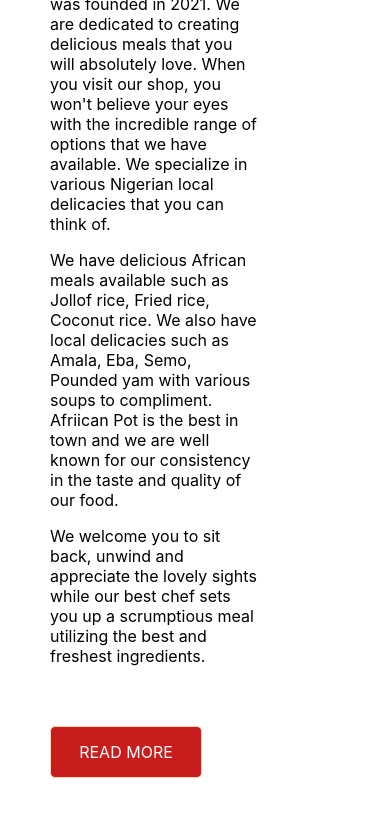
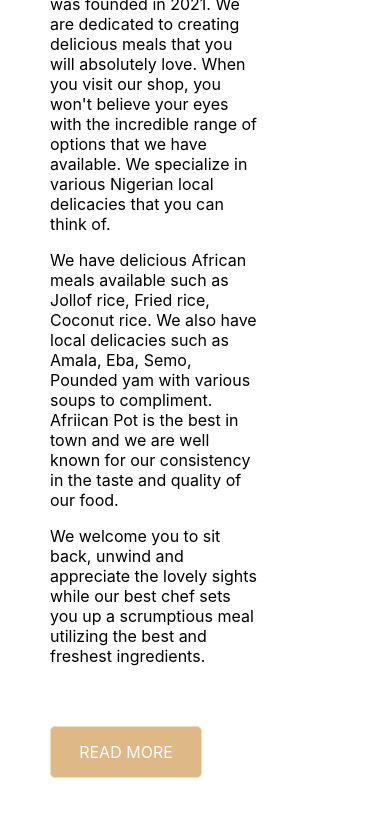
Before and after one commit to damax-codz/RestaurantWebsite, a React (Create React App) app: page /about in a window 390 px wide. In both pictures the pointer is over the element "READ MORE". Shown: the part 205-1021 px from the top of the page. Built offline with nearby package versions, Linux system fonts and the light colour scheme.

Commit message:
made changes to responsiveness

```diff
--- a/src/components/About/about.css
+++ b/src/components/About/about.css
@@ -18,7 +18,9 @@
     .image {
       display: none;
     }
-
+    .info{
+        max-width: 400px;
+    }
 }
 
 .image{
@@ -45,3 +47,7 @@
     padding: 15px;
     text-align: center;
 }
+
+.read-more:hover{
+    background-color: burlywood;
+}
```
